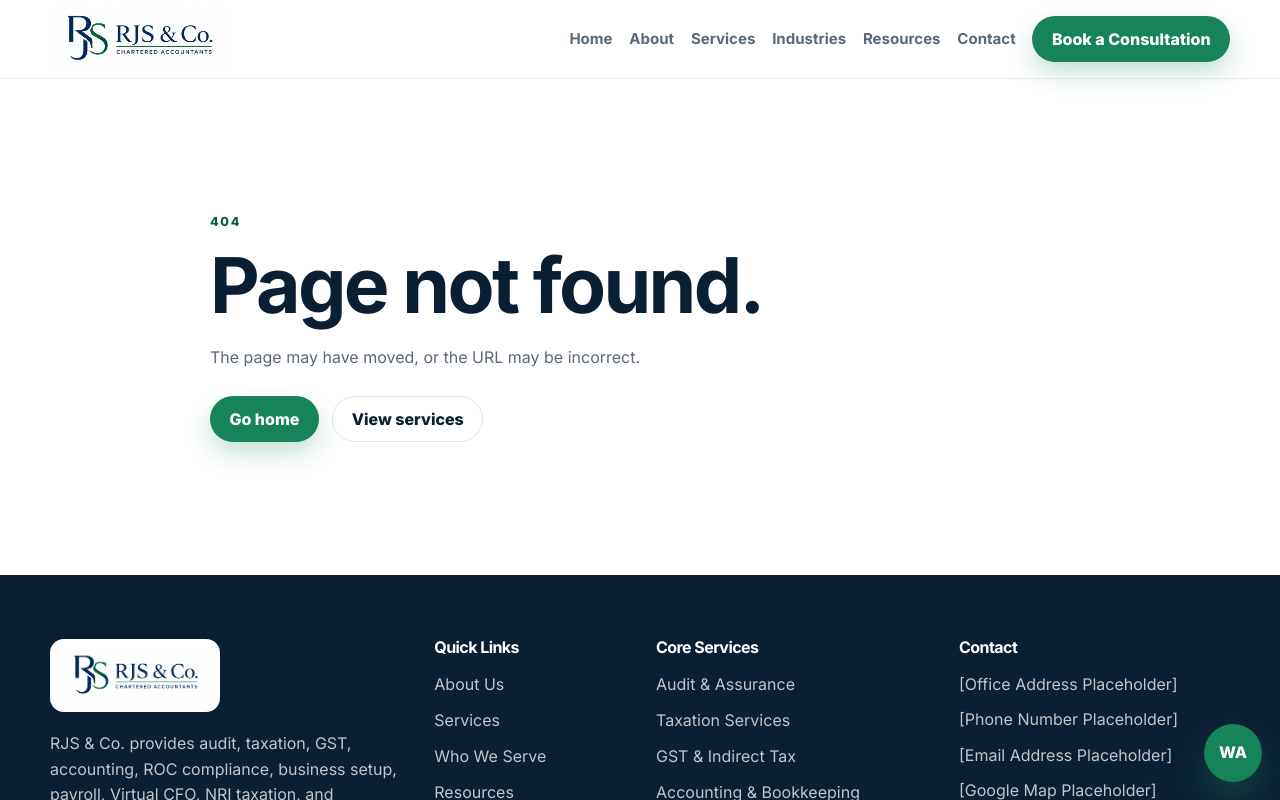
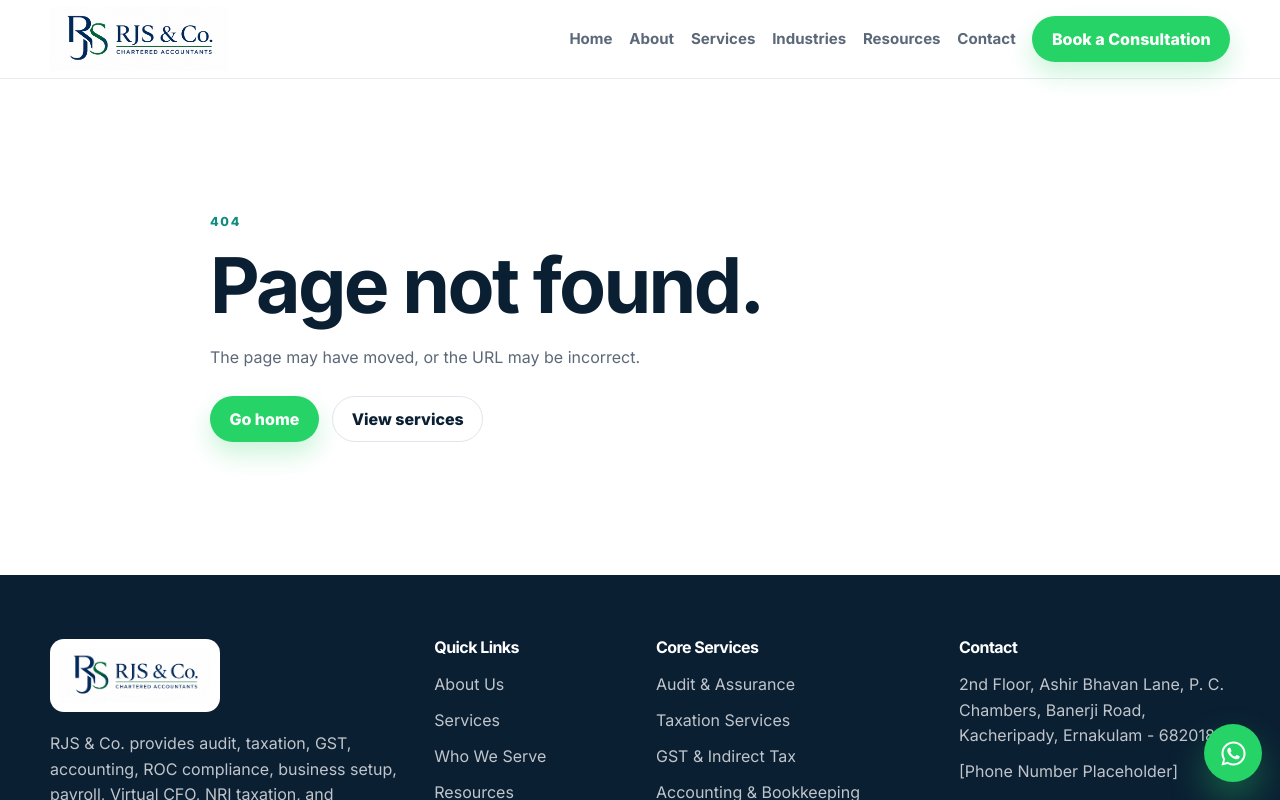
Before and after one commit to nrajpk/rjsandco, a React (Vite) app: page /404 in a window 1280 px wide. Shown: the top 800 px of the page. Built offline with nearby package versions, Linux system fonts and the light colour scheme.

Commit message:
contact details

```diff
--- a/src/components/ContactForm.jsx
+++ b/src/components/ContactForm.jsx
@@ -1,4 +1,5 @@
 import { useState } from 'react';
+import { siteConfig } from '../data/siteConfig.js';
 import { services } from '../data/services.js';
 
 const initialForm = {
@@ -44,11 +45,21 @@ export default function ContactForm() {
     if (Object.keys(nextErrors).length === 0) {
       setIsSubmitting(true);
 
-      window.setTimeout(() => {
-        setSubmitted(true);
-        setForm(initialForm);
-        setIsSubmitting(false);
-      }, 450);
+      const subject = `Website enquiry: ${form.service}`;
+      const body = [
+        `Name: ${form.name}`,
+        `Phone: ${form.phone}`,
+        `Email: ${form.email}`,
+        `Service required: ${form.service}`,
+        '',
+        'Message:',
+        form.message
+      ].join('\n');
+
+      window.location.href = `${siteConfig.emailHref}?subject=${encodeURIComponent(subject)}&body=${encodeURIComponent(body)}`;
+      setSubmitted(true);
+      setForm(initialForm);
+      setIsSubmitting(false);
     }
   }
 
@@ -108,7 +119,7 @@ export default function ContactForm() {
 
       {submitted && (
         <p className="form-success" role="status">
-          Your enquiry has been validated on the front end. Connect this form to email or a CRM before going live.
+          Your email app should open with the enquiry details filled in. Please send the email to complete your enquiry.
         </p>
       )}
     </form>
--- a/src/components/WhatsAppButton.jsx
+++ b/src/components/WhatsAppButton.jsx
@@ -6,7 +6,12 @@ export default function WhatsAppButton() {
 
   return (
     <a className="whatsapp-button" href={href} target="_blank" rel="noreferrer" aria-label="Chat with RJS & Co. on WhatsApp">
-      <span aria-hidden="true">WA</span>
+      <svg viewBox="0 0 32 32" aria-hidden="true" focusable="false">
+        <path
+          fill="currentColor"
+          d="M16.04 3.5c-6.86 0-12.44 5.58-12.44 12.44 0 2.22.59 4.35 1.71 6.23L3.5 28.5l6.48-1.7a12.35 12.35 0 0 0 6.06 1.58c6.86 0 12.44-5.58 12.44-12.44S22.9 3.5 16.04 3.5Zm0 22.76c-1.93 0-3.81-.54-5.44-1.55l-.39-.24-3.84 1.01 1.03-3.75-.25-.39a10.25 10.25 0 0 1-1.43-5.4c0-5.69 4.63-10.32 10.32-10.32 5.69 0 10.32 4.63 10.32 10.32 0 5.69-4.63 10.32-10.32 10.32Zm5.66-7.73c-.31-.16-1.84-.91-2.13-1.01-.29-.11-.5-.16-.71.16-.21.31-.82 1.01-1.01 1.22-.18.21-.37.23-.68.08-.31-.16-1.31-.48-2.5-1.53-.92-.82-1.55-1.84-1.73-2.15-.18-.31-.02-.48.14-.64.14-.14.31-.37.47-.55.16-.18.21-.31.31-.52.11-.21.05-.39-.03-.55-.08-.16-.71-1.71-.97-2.34-.26-.62-.52-.53-.71-.54h-.61c-.21 0-.55.08-.84.39-.29.31-1.1 1.07-1.1 2.61 0 1.54 1.13 3.03 1.29 3.24.16.21 2.22 3.39 5.38 4.75.75.32 1.34.52 1.8.66.76.24 1.45.21 1.99.13.61-.09 1.84-.75 2.1-1.48.26-.73.26-1.35.18-1.48-.08-.13-.29-.21-.6-.37Z"
+        />
+      </svg>
     </a>
   );
 }
--- a/src/data/siteConfig.js
+++ b/src/data/siteConfig.js
@@ -5,18 +5,21 @@ export const siteConfig = {
   tagline: 'Chartered Accountants, Tax Consultants and Business Advisors',
   description:
     'RJS & Co. provides audit, taxation, GST, accounting, ROC compliance, business setup, payroll, Virtual CFO, NRI taxation, and advisory support for Indian businesses, startups, MSMEs, professionals, and NRIs.',
-  address: '[Office Address Placeholder]',
-  city: '[City Placeholder]',
-  state: '[State Placeholder]',
-  postalCode: '[PIN Placeholder]',
+  address: '2nd Floor, Ashir Bhavan Lane, P. C. Chambers, Banerji Road, Kacheripady, Ernakulam - 682018',
+  city: 'Ernakulam',
+  state: 'Kerala',
+  postalCode: '682018',
   country: 'India',
   phone: '[Phone Number Placeholder]',
   phoneHref: 'tel:+910000000000',
-  email: '[Email Address Placeholder]',
-  emailHref: 'mailto:info@rjsandco.in',
-  whatsappNumber: '910000000000',
-  whatsappLabel: '[WhatsApp Number Placeholder]',
-  mapLabel: '[Google Map Placeholder]',
+  email: 'contact@rjsllp.com',
+  emailHref: 'mailto:contact@rjsllp.com',
+  whatsappNumber: '971551070078',
+  whatsappLabel: '+971 55 107 0078',
+  mapLabel: 'Open RJS & Co. on Google Maps',
+  mapHref: 'https://maps.app.goo.gl/Dwv51ejpE7YBj5q37',
+  mapEmbedHref:
+    'https://www.google.com/maps?q=2nd%20Floor%2C%20Ashir%20Bhavan%20Lane%2C%20P.%20C.%20Chambers%2C%20Banerji%20Road%2C%20Kacheripady%2C%20Ernakulam%20682018&output=embed',
   consultationPath: '/contact',
   copyrightStartYear: '2026',
   externalLinks: [
--- a/src/pages/Contact.jsx
+++ b/src/pages/Contact.jsx
@@ -16,7 +16,7 @@ export default function Contact() {
           <p className="eyebrow">Contact</p>
           <h1>Book a consultation with RJS & Co.</h1>
           <p>
-            Share your requirement, deadline, and current compliance status. The form is front-end only and must be connected to email, CRM, or a form service before launch.
+            Share your requirement, deadline, and current compliance status. The form opens your email app with the enquiry details filled in.
           </p>
         </div>
       </section>
@@ -37,9 +37,17 @@ export default function Contact() {
               <p><strong>Phone:</strong> <a href={siteConfig.phoneHref}>{siteConfig.phone}</a></p>
               <p><strong>WhatsApp:</strong> {siteConfig.whatsappLabel}</p>
             </div>
-            <div className="map-placeholder" role="img" aria-label="Google map placeholder">
-              <span>{siteConfig.mapLabel}</span>
-              <small>Replace this block with verified Google Maps embed code before launch.</small>
+            <div className="map-preview">
+              <iframe
+                title="RJS & Co. office location on Google Maps"
+                src={siteConfig.mapEmbedHref}
+                loading="lazy"
+                referrerPolicy="no-referrer-when-downgrade"
+                allowFullScreen
+              />
+              <a href={siteConfig.mapHref} target="_blank" rel="noreferrer">
+                {siteConfig.mapLabel}
+              </a>
             </div>
           </aside>
         </div>
--- a/src/styles/components.css
+++ b/src/styles/components.css
@@ -28,12 +28,12 @@
 .btn-primary {
   background: var(--color-accent);
   color: var(--color-white);
-  box-shadow: 0 12px 24px rgba(22, 131, 90, 0.24);
+  box-shadow: 0 12px 24px rgba(37, 211, 102, 0.24);
 }
 
 .btn-primary:hover {
   background: var(--color-accent-dark);
-  box-shadow: 0 16px 32px rgba(22, 131, 90, 0.32);
+  box-shadow: 0 16px 32px rgba(37, 211, 102, 0.32);
 }
 
 .btn-secondary {
@@ -126,7 +126,7 @@
 .category-card:hover,
 .value-card:hover {
   transform: translateY(-4px);
-  border-color: rgba(22, 131, 90, 0.64);
+  border-color: rgba(37, 211, 102, 0.64);
   box-shadow: var(--shadow-md);
 }
 
@@ -231,7 +231,7 @@
   padding: 2rem;
   border-radius: var(--radius-lg);
   background:
-    radial-gradient(circle at top right, rgba(22, 131, 90, 0.36), transparent 34%),
+    radial-gradient(circle at top right, rgba(37, 211, 102, 0.36), transparent 34%),
     linear-gradient(135deg, var(--color-navy), var(--color-navy-2));
   color: var(--color-white);
   box-shadow: var(--shadow-md);
@@ -261,7 +261,7 @@
 }
 
 .faq-item:hover {
-  border-color: rgba(22, 131, 90, 0.54);
+  border-color: rgba(37, 211, 102, 0.54);
   box-shadow: var(--shadow-sm);
 }
 
@@ -435,7 +435,7 @@
 .contact-form select:focus,
 .contact-form textarea:focus {
   border-color: var(--color-accent);
-  box-shadow: 0 0 0 4px rgba(22, 131, 90, 0.15);
+  box-shadow: 0 0 0 4px rgba(37, 211, 102, 0.15);
 }
 
 .contact-form small {
@@ -474,6 +474,42 @@
   color: var(--color-accent-dark);
 }
 
+.map-preview {
+  min-height: 320px;
+  overflow: hidden;
+  display: grid;
+  grid-template-rows: 1fr auto;
+  gap: 0;
+  background: var(--color-white);
+  border: 1px solid var(--color-border);
+  border-radius: var(--radius-md);
+  box-shadow: var(--shadow-sm);
+}
+
+.map-preview iframe {
+  width: 100%;
+  min-height: 320px;
+  border: 0;
+  display: block;
+}
+
+.map-preview a {
+  display: flex;
+  align-items: center;
+  justify-content: center;
+  min-height: 52px;
+  padding: 0.75rem 1rem;
+  background: var(--color-navy);
+  color: var(--color-white);
+  font-weight: 900;
+  text-align: center;
+  transition: background 180ms ease;
+}
+
+.map-preview a:hover {
+  background: var(--color-navy-2);
+}
+
 .map-placeholder {
   min-height: 280px;
   background:
@@ -486,6 +522,12 @@
   align-items: center;
   text-align: center;
   gap: 0.6rem;
+  transition: transform 180ms ease, box-shadow 180ms ease;
+}
+
+.map-placeholder:hover {
+  transform: translateY(-2px);
+  box-shadow: var(--shadow-md);
 }
 
 .map-placeholder span {
@@ -526,7 +568,7 @@
   align-items: center;
   justify-content: center;
   font-weight: 900;
-  box-shadow: 0 18px 35px rgba(22, 131, 90, 0.34);
+  box-shadow: 0 18px 35px rgba(37, 211, 102, 0.34);
   z-index: 45;
   transition: transform 180ms ease, box-shadow 180ms ease, background 180ms ease;
 }
@@ -534,11 +576,16 @@
 .whatsapp-button:hover {
   transform: translateY(-3px);
   background: var(--color-accent-dark);
-  box-shadow: 0 22px 42px rgba(22, 131, 90, 0.42);
+  box-shadow: 0 22px 42px rgba(37, 211, 102, 0.42);
 }
 
 .whatsapp-button:active {
   transform: translateY(0);
+}
+
+.whatsapp-button svg {
+  width: 31px;
+  height: 31px;
 }
 
 .not-found {
--- a/src/styles/global.css
+++ b/src/styles/global.css
@@ -3,12 +3,12 @@
 :root {
   --color-navy: #0b1f33;
   --color-navy-2: #123a5a;
-  --color-accent: #16835a;
-  --color-accent-dark: #0f5f41;
+  --color-accent: #25d366;
+  --color-accent-dark: #128c7e;
   --color-blue: #256fa6;
   --color-blue-dark: #174f7d;
   --color-blue-soft: #eef7fc;
-  --color-green-soft: #edf8f2;
+  --color-green-soft: #e9fbf0;
   --color-text: #17212d;
   --color-muted: #5b6878;
   --color-soft: #f4f8fb;
@@ -108,7 +108,7 @@ ol {
 }
 
 ::selection {
-  background: rgba(22, 131, 90, 0.26);
+  background: rgba(37, 211, 102, 0.26);
 }
 
 .container {
@@ -172,7 +172,7 @@ main {
 
 
 :focus-visible {
-  outline: 3px solid rgba(22, 131, 90, 0.36);
+  outline: 3px solid rgba(37, 211, 102, 0.36);
   outline-offset: 3px;
 }
 
--- a/src/styles/layout.css
+++ b/src/styles/layout.css
@@ -92,7 +92,7 @@
 }
 
 .menu-toggle:hover {
-  border-color: rgba(22, 131, 90, 0.58);
+  border-color: rgba(37, 211, 102, 0.58);
   box-shadow: var(--shadow-sm);
 }
 
@@ -118,7 +118,7 @@
 
 .hero {
   background:
-    radial-gradient(circle at top left, rgba(22, 131, 90, 0.15), transparent 34%),
+    radial-gradient(circle at top left, rgba(37, 211, 102, 0.15), transparent 34%),
     radial-gradient(circle at 84% 18%, rgba(37, 111, 166, 0.14), transparent 36%),
     linear-gradient(180deg, #ffffff 0%, var(--color-cream) 100%);
   overflow: hidden;
@@ -189,7 +189,7 @@
 
 .page-hero {
   background:
-    radial-gradient(circle at top right, rgba(22, 131, 90, 0.34), transparent 32%),
+    radial-gradient(circle at top right, rgba(37, 211, 102, 0.34), transparent 32%),
     linear-gradient(135deg, rgba(11, 31, 51, 0.97), rgba(18, 58, 90, 0.96));
   color: var(--color-white);
 }
```
Also changed, not shown: src/styles/responsive.css (line endings or trailing spaces).
